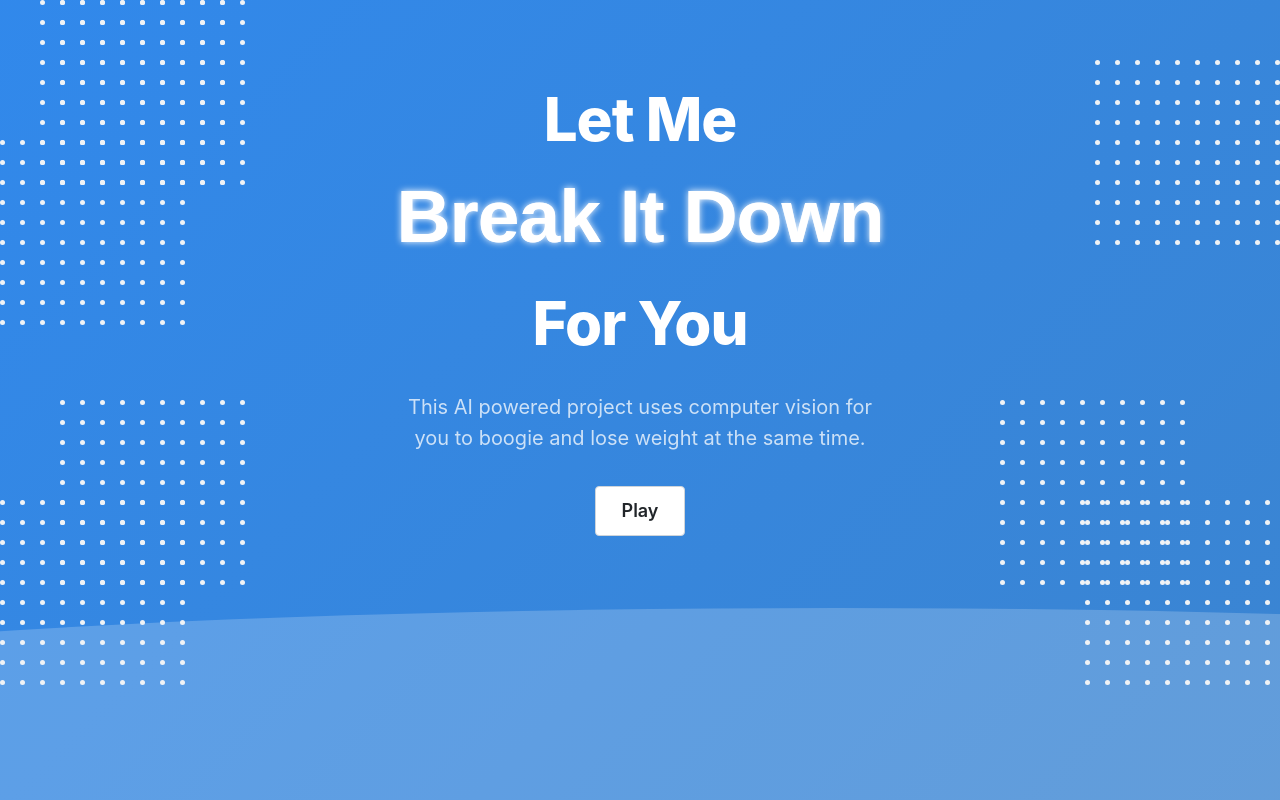
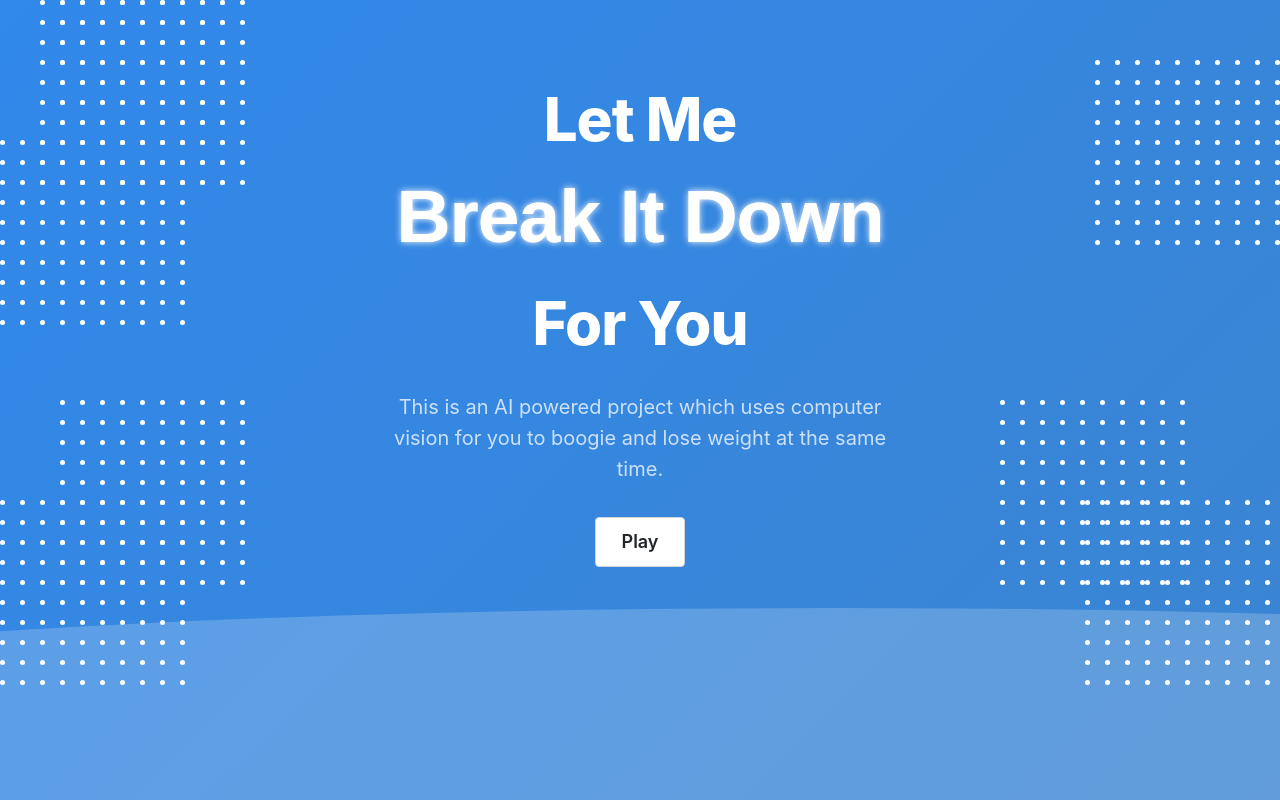
Before and after one commit to tetnaylin/Break-It-Down, a React (Vite) app in the folder fontend/: page / in a window 1280 px wide. Built offline with nearby package versions, Linux system fonts and the light colour scheme; what @mantine/vanilla-extract would draw is missing.

Commit message:
Improve description

```diff
--- a/fontend/src/HeroText/HeroText.module.css
+++ b/fontend/src/HeroText/HeroText.module.css
@@ -16,7 +16,7 @@
 
   .dots {
     position: absolute;
-    color: light-dark(var(--mantine-color-gray-1), var(--mantine-color-white));
+    color:  var(--mantine-color-white);
 
     @media (max-width: 48em) {
       display: none;
@@ -46,7 +46,7 @@
   }
 
   .highlight {
-    color: light-dark(var(--mantine-color-blue-6), var(--mantine-color-blue-4));
+    color: var(--mantine-color-blue-4);
   }
 
   .description {
--- a/fontend/src/HeroText/HeroText.tsx
+++ b/fontend/src/HeroText/HeroText.tsx
@@ -27,9 +27,9 @@ export function HeroText() {
           For You
         </Title>
 
-        <Container p={0} size={500}>
+        <Container p={0} size={525}>
           <Text className={classes.description}>
-          This AI powered project uses computer vision for you to boogie and lose weight at the same time.
+          This is an AI powered project which uses computer vision for you to boogie and lose weight at the same time.
           </Text>
         </Container>
 
```
